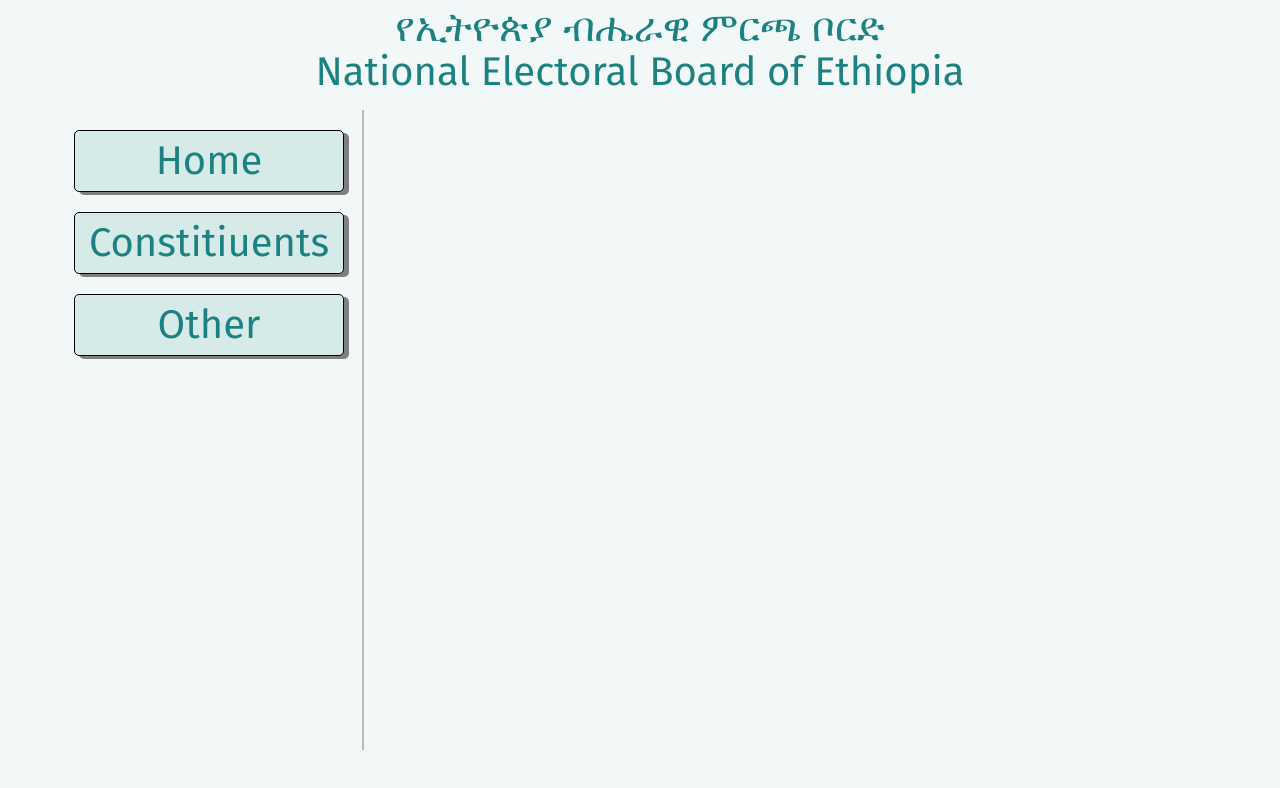
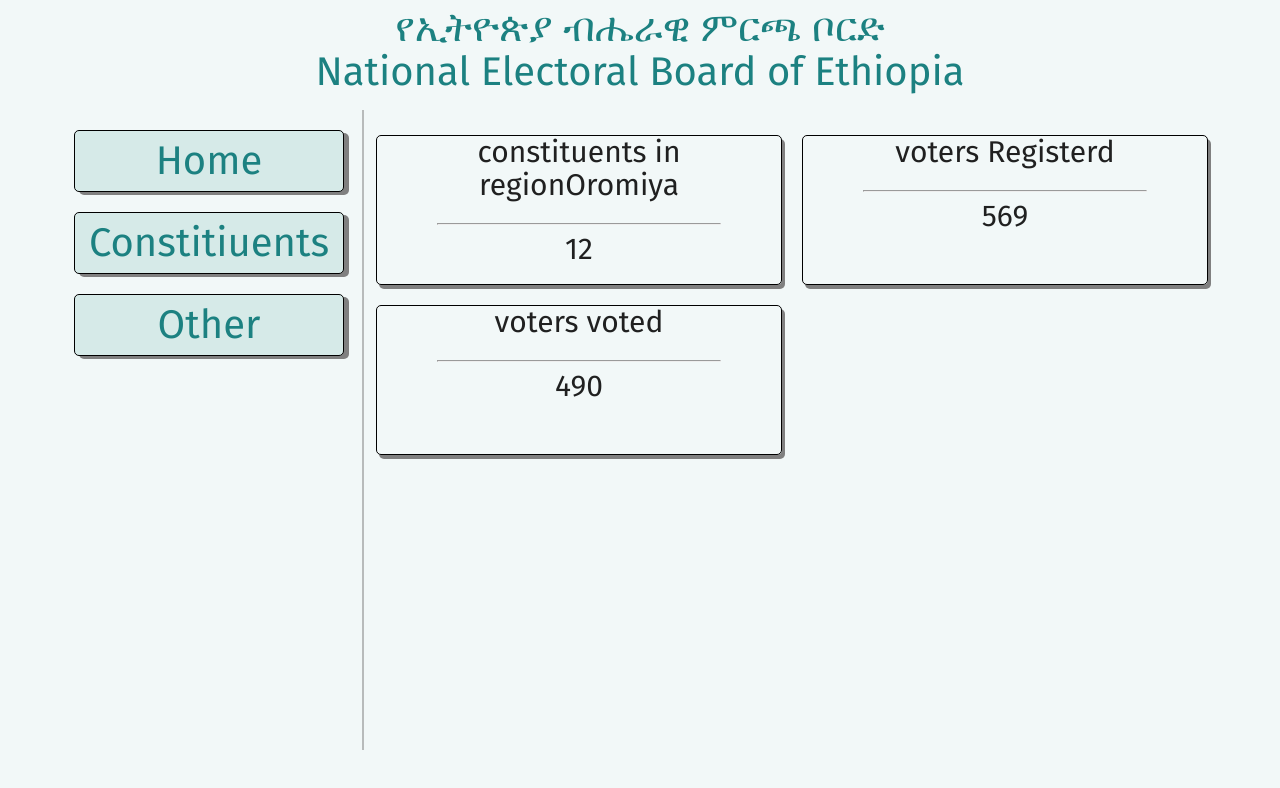
Before and after one commit to henizola/Postelection-mgmt, a React (Create React App) app: page /region in a window 1280 px wide. Shown: the top 788 px of the page. Built offline with nearby package versions, Linux system fonts and the light colour scheme.

Commit message:
(feat) added a table display and general dashboard display for the regional lavel ,(fix) foced the number of constituents and voted voters display in home

```diff
--- /dev/null
+++ b/src/components/constituents/constituents.component.jsx
@@ -0,0 +1,34 @@
+import React from 'react';
+
+
+
+const Constituent=({region})=>{
+    const {constitiuents}=region;
+
+    return(
+        <table >
+            <thead >
+                 <tr>
+                <th>Constitiuent Name</th>
+                <th>Ballots Issued</th>
+                <th>Ballots Used</th>
+                <th>Ballots Wasted</th>
+                <th>Voters Registerd</th>
+                <th>Voters Voted</th>
+            </tr>
+            </thead>
+           <tbody >
+                {constitiuents.map((element,index) => <tr key={index} >
+                <th>{element.name}</th>
+                <th style={{textAlign:'center'}}>{element.balotsIssued}</th>
+                <th style={{textAlign:'center'}}>{element.ballotsUsed}</th>
+                <th style={{textAlign:'center'}}>{element.votersVoted-element.ballotsUsed}</th>
+                <th style={{textAlign:'center'}}>{element.votersRegisterd}</th>
+                <th style={{textAlign:'center'}}>{element.votersVoted}</th>
+             </tr>
+          )}</tbody>
+        </table>
+    );
+
+}
+export default Constituent;
--- a/src/components/custom-button/custom-button.styles.jsx
+++ b/src/components/custom-button/custom-button.styles.jsx
@@ -9,7 +9,6 @@
 padding: 0 35px 0 35px;
 font-size: 15px;
 text-transform: uppercase;
-font-family: 'Open Sans Condensed';
 font-weight: bolder;
 cursor: pointer;
 display: flex;
@@ -17,9 +16,9 @@
 
   border: 1px solid black;
 color: black;
-background:transparent;
+background-color: white;
 &:hover {
-    background-color: #fcba03;
+    background-color: rgb(28, 129, 129);
     color: black;
     border: 1px solid black;
   }
--- a/src/components/home/home.component.jsx
+++ b/src/components/home/home.component.jsx
@@ -2,23 +2,25 @@
 import './home.styles.css'
 
 const Home=({region})=>{
+    let voted=0,voters=0;
+    region.constitiuents.map(element=>{voters+=element.votersRegisterd;voted+=element.votersVoted})
     return(
         <div className="home-container">
          <div className='item'>
              <h2 className='constitiuents'>constituents in region{region.name}</h2>
              <hr></hr>
-            <h1 className='constitiuents'>{region.constituents.numberOfConstituents}</h1>
+            <h1 className='constitiuents'>{region.constitiuents.length}</h1>
         </div>
 
         <div className='item'>
              <h2 className='constitiuents'>voters Registerd</h2>
              <hr></hr>
-            <h1 className='constitiuents'>{region.votersRegisterd}</h1>
+            <h1 className='constitiuents'>{voters}</h1>
         </div>
         <div className='item'>
              <h2 className='constitiuents'>voters voted</h2>
              <hr></hr>
-            <h1 className='constitiuents'>{region.votersVoted}</h1>
+            <h1 className='constitiuents'>{voted}</h1>
         </div>
         </div>
     )
--- a/src/pages/regional-level/dash-board.component.jsx
+++ b/src/pages/regional-level/dash-board.component.jsx
@@ -2,7 +2,7 @@
 import './dashboard.styles.css'
 import Dashboard from '../../components/dashboard/dashboard.component';
 import Home from '../../components/home/home.component';
-
+import Constituent from '../../components/constituents/constituents.component'
 class RegionalDashBoard extends React.Component{
 
             constructor(props){
@@ -12,10 +12,20 @@
                     name:'Oromiya',
                     votersRegisterd:200,
                     votersVoted:150,
-                    constituents:{
-                                numberOfConstituents:4,
-                                name:['Bishoftu','Dukam','mojo']
-                    }
+                    constitiuents:[
+                        {balotsIssued:100,ballotsUsed:78,name:'Bishoftu',votersRegisterd:89,votersVoted:75},
+                        {balotsIssued:100,ballotsUsed:80,name:'Dukam',votersRegisterd:70,votersVoted:70},
+                       {balotsIssued:100,ballotsUsed:27,name:'Mojo',votersRegisterd:30,votersVoted:25},
+                        {balotsIssued:100,ballotsUsed:45,name:'Gelan',votersRegisterd:30,votersVoted:25},
+                        {balotsIssued:100,ballotsUsed:30,name:'Batu',votersRegisterd:30,votersVoted:25},
+                        {balotsIssued:100,ballotsUsed:50,name:'Adama',votersRegisterd:30,votersVoted:25},
+                        {balotsIssued:100,ballotsUsed:80,name:'Bale-robe',votersRegisterd:100,votersVoted:75},
+                        {balotsIssued:100,ballotsUsed:52,name:'Asebe-teferi',votersRegisterd:70,votersVoted:70},
+                        {balotsIssued:100,ballotsUsed:14,name:'Asela',votersRegisterd:30,votersVoted:25},
+                        {balotsIssued:100,ballotsUsed:14,name:'Dodola',votersRegisterd:30,votersVoted:25},
+                        {balotsIssued:100,ballotsUsed:45,name:'Shewa',votersRegisterd:30,votersVoted:25},
+                        {balotsIssued:100,ballotsUsed:47,name:'Adami-tulu',votersRegisterd:30,votersVoted:25}]
+
 
                     }
                 }
@@ -28,14 +38,15 @@
                 <div className='dashboard-container'>
                     <div className="dashboard">
                        <div><Dashboard  props={this.props} name={'Home'}/></div>
-                        <Dashboard  props={this.props} name={'Constitiuents'}/>
+                       <Dashboard  props={this.props} name={'Constitiuents'}/>
                         <Dashboard  props={this.props} name={'Other'}/>
                     </div>
 
+
                     <div className="display">
-                    {this.props.history.location.pathname==='/region/Home'?<Home {...this.state}/>:
+                    {this.props.history.location.pathname==='/region/Home'||this.props.history.location.pathname==='/region'?<Home {...this.state}/>:
                     this.props.history.location.pathname==='/region/Other'?<Home name={'home'}/>
-                    :this.props.history.location.pathname==='/region/Constitiuents'?<Home name={'constitiuents'}/>:<div></div>}
+                    :this.props.history.location.pathname==='/region/Constitiuents'?<Constituent {...this.state}/>:<div></div>}
 
                     </div>
                 </div>
--- a/src/pages/sign-in/sign-in.page.jsx
+++ b/src/pages/sign-in/sign-in.page.jsx
@@ -29,7 +29,7 @@
                 this.props.history.push("/balot-registeration")
             }
             else if(this.state.email===this.state.region&&this.state.regionpassword===this.state.password){
-                this.props.history.push("/region")
+                this.props.history.push("/region/Home")
             }
             else{
                 alert("Wrong email or password")
```
Also changed, not shown: src/pages/sign-in/Logo1.png (deleted).
